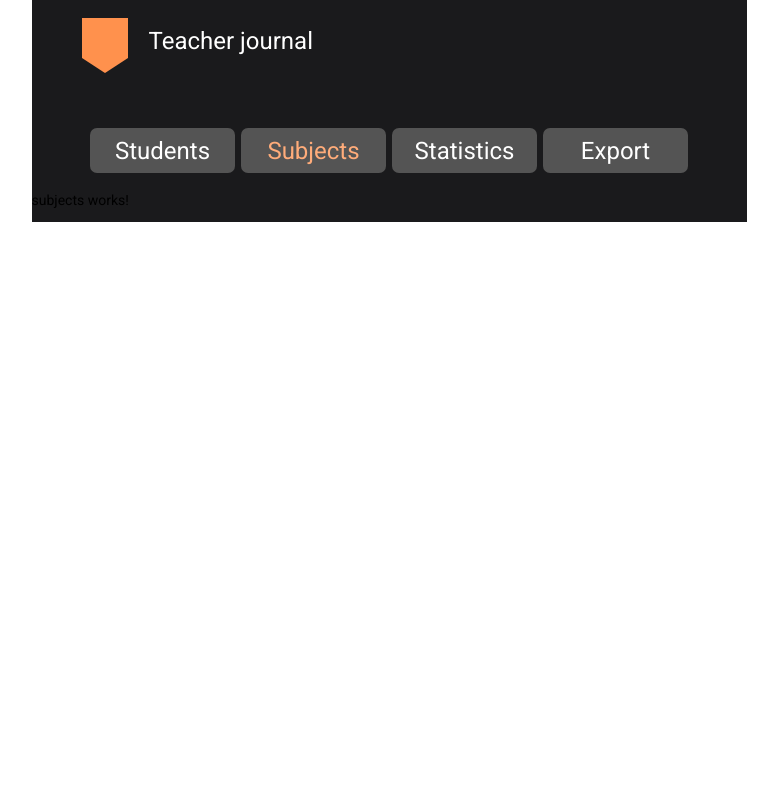
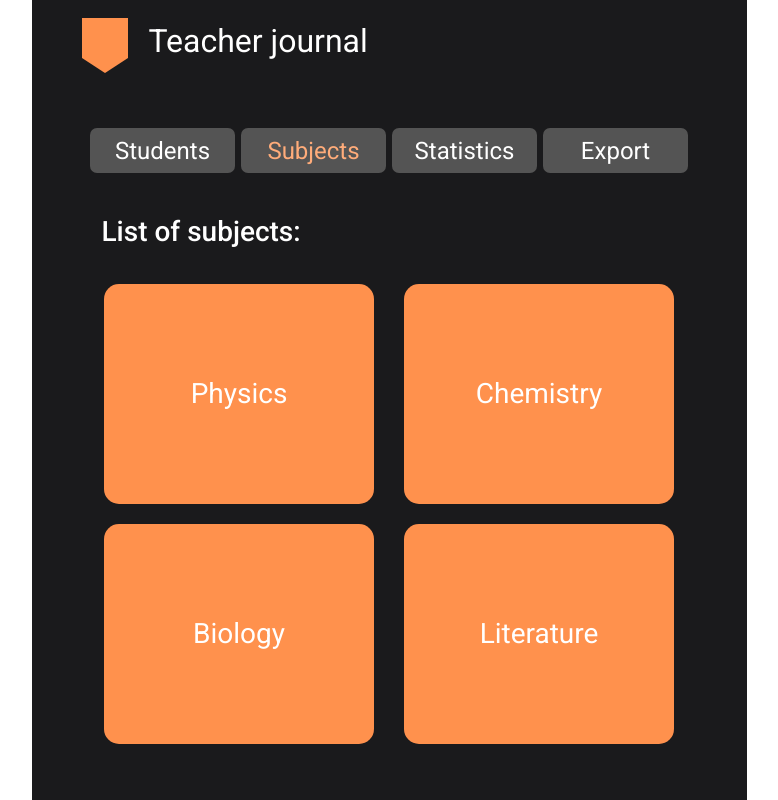
Before and after one commit to SpaceEarth/teacherJournal, an Angular app: page /subjects in a window 1280 px wide. Shown: the top 800 px of the page, without its empty margins (251-1029 px from the left). Built offline with nearby package versions, Linux system fonts and the light colour scheme.

Commit message:
feat: add subjects-list html block

```diff
--- a/src/app/common/constants/constants-subjects.ts
+++ b/src/app/common/constants/constants-subjects.ts
@@ -3,12 +3,26 @@ import { Subject } from '../entities/subject';
 export const subjects: Array<Subject> = [
     {
         id: 1,
-        name: "Math",
+        name: "Physics",
         teacher: "Agls Yljassdf",
     },
     {
         id: 2,
-        name: "Inf",
+        name: "Chemistry",
+        teacher: "Frkjle Kgkrgjl",
+        cabiner: "B3.1",
+        description: "subject ++",
+    },
+    {
+        id: 3,
+        name: "Biology",
+        teacher: "Frkjle Kgkrgjl",
+        cabiner: "B3.1",
+        description: "subject ++",
+    },
+    {
+        id: 4,
+        name: "Literature",
         teacher: "Frkjle Kgkrgjl",
         cabiner: "B3.1",
         description: "subject ++",
--- a/src/app/components/panel/panel.component.scss
+++ b/src/app/components/panel/panel.component.scss
@@ -33,6 +33,7 @@ ul {
         margin-left: 21px;
         margin-top: 25px;
         color: #FFFFFF;
+        font-size: 2rem;
     }
 }
 
--- a/src/app/components/students/students.component.html
+++ b/src/app/components/students/students.component.html
@@ -13,5 +13,4 @@
     [instance]="'student'"
     [formFields]="formFields"
     [submitName]="'Add'"
->
-</app-form>
+></app-form>
--- a/src/app/components/subjects/subjects.component.html
+++ b/src/app/components/subjects/subjects.component.html
@@ -1 +1,13 @@
-<p>subjects works!</p>
+<h2>
+    List of subjects:
+</h2>
+<div class="subject-container">
+    <div *ngFor="let subject of subjects" class="subject-block">
+        {{subject.name}}
+    </div>
+</div>
+<div class="button-wrapper">
+    <app-button
+        [title]="'add new subject'"
+    ></app-button>
+</div>
--- a/src/app/components/subjects/subjects.component.scss
+++ b/src/app/components/subjects/subjects.component.scss
@@ -0,0 +1,33 @@
+h2 {
+    color: white;
+    font-size: 1.75rem;
+    margin-top: 40px;
+    margin-left: 70px;
+}
+
+.button-wrapper {
+    margin-top: 105px;
+}
+
+.subject-container {
+    display: flex;
+    justify-content: space-between;
+    flex-wrap: wrap;
+
+    width: 570px;
+    height: 450px;
+    margin: 0 auto;
+
+    .subject-block {
+        display: flex;
+        justify-content: center;
+        align-items: center;
+        margin-top: 20px;
+        width: 270px;
+        height: 220px;
+        border-radius: 15px;
+        background-color: #FF914D;
+        color: white;
+        font-size: 1.75rem;
+    }
+}
--- a/src/app/components/subjects/subjects.component.ts
+++ b/src/app/components/subjects/subjects.component.ts
@@ -1,4 +1,6 @@
 import { Component, OnInit } from '@angular/core';
+import { Subject } from 'src/app/common/entities/subject';
+import { subjects } from 'src/app/common/constants/constants-subjects';
 
 @Component({
   selector: 'app-subjects',
@@ -6,6 +8,7 @@ import { Component, OnInit } from '@angular/core';
   styleUrls: ['./subjects.component.scss']
 })
 export class SubjectsComponent implements OnInit {
+  subjects: Array<Subject> = subjects;
 
   constructor() { }
 
--- a/src/app/root/app.component.scss
+++ b/src/app/root/app.component.scss
@@ -1,4 +1,5 @@
 .wrapper {
+    min-height: 1000px;
     width: 715px;
     margin: 0 auto;
     background-color: #1A1A1C;
--- a/src/app/shared/components/form/form.component.html
+++ b/src/app/shared/components/form/form.component.html
@@ -1,10 +1,17 @@
-<div class="wrapper">
-    Add new {{ instance }}
+<h2>Add new {{instance}}</h2>
+<div class="form-wrapper">
     <form #login="ngForm" (ngSubmit) = "onClickSubmit(login.value)" >
         <div *ngFor="let input of formFields">
-            <span> {{ input }} </span>
-            <input type = "text" [name]="input" [placeholder]="input" ngModel>
+            <span>
+                {{input}}
+            </span>
+            <input *ngIf="input !== 'Description' else textAreaBlock" class="input-block" type = "text" [name]="input" [placeholder]="input" ngModel>
+            <ng-template #textAreaBlock>
+                <textarea class="input-block textArea-block" name="Text1"></textarea>
+            </ng-template>
         </div>
-        <input type="submit" value ="{{ submitName }}">
+        <button type="submit">
+            {{submitName}}
+        </button>
     </form>
 </div>
--- a/src/app/shared/components/form/form.component.scss
+++ b/src/app/shared/components/form/form.component.scss
@@ -1,15 +1,58 @@
-.wrapper {
-    width: 30vw;
-    max-width: 600px;
+h2 {
+    color: white;
+    font-size: 1.75rem;
+    margin-top: 40px;
+    margin-left: 70px;
+}
+
+.form-wrapper {
+    width: 570px;
+    height: 645px;
+    border: grey 5px solid;
+    border-radius: 25px;
     margin: 0 auto;
     margin-top: 2rem;
 
     form {
         border-radius: 5%;
+        font-size: 1.5rem;
+
+        div:first-child {
+            margin-top: 20px;
+        }
 
         div {
             display: flex;
-            justify-content: space-between;
+            justify-content: space-evenly;
+            align-items: center;
+            color: white;
+
+            .input-block {
+                height: 42px;
+                width: 280px;
+                margin: 20px;
+                padding-left: 20px;
+                font-size: 100%;
+                color: white;
+                border: 4px solid grey;
+                border-radius: 15px;
+                background-color: rgba(0, 0, 0, 0.5);
+            }
+
+            .textArea-block {
+                height: 150px;
+            }
+        }
+
+        button {
+            display:block;
+            margin: 72px auto 0px auto;
+            width: 143px;
+            height: 45px;
+            background-color: #545454;
+            color: #FA914D;
+            border-radius: 10px;
+            font-size: 100%;
         }
     }
 }
--- a/src/styles.scss
+++ b/src/styles.scss
@@ -2,3 +2,6 @@
 
 html, body { height: 100%; }
 body { margin: 0; font-family: Roboto, "Helvetica Neue", sans-serif; }
+button {
+    border-width: 0px;
+}
```
